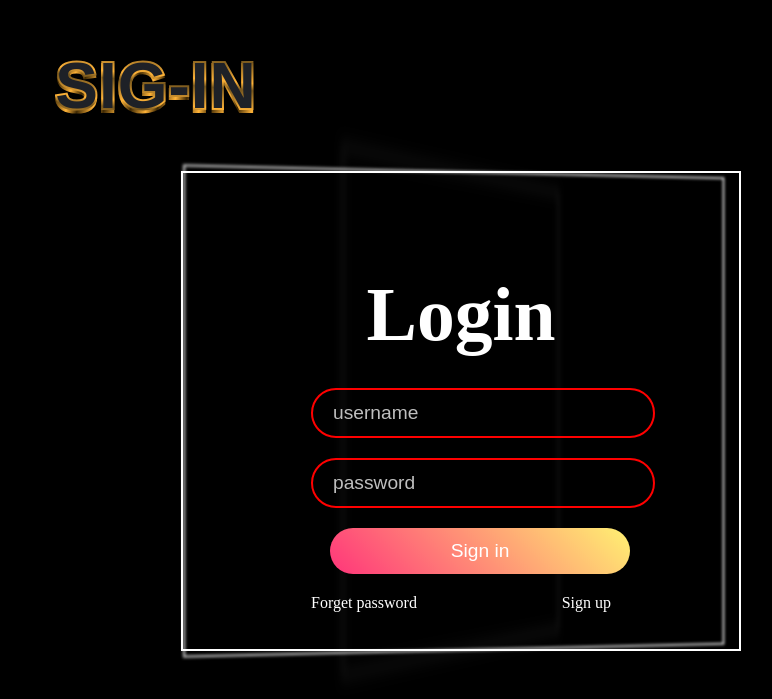
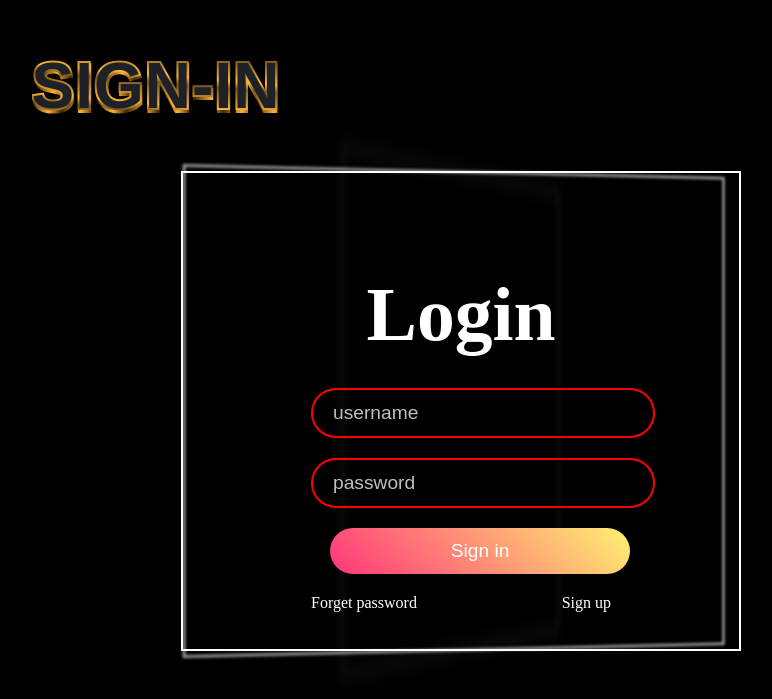
Before and after one commit to sheyam2/PUGB, a plain HTML site: page index.html in a window 1280 px wide. Shown: the part 1724-2423 px from the top of the page, without its empty margins (389-1161 px from the left). Drawn offline with nearby package versions, Linux system fonts and the light colour scheme; a script that the page names is missing.

Commit message:
Update index.html

```diff
--- a/index.html
+++ b/index.html
@@ -103,8 +103,8 @@
     </section>
 <section id="sign-in" class="section">
   <div class="wrapper">
-    <div class="bg"> SIG-IN </div>
-    <div class="fg"> SIG-IN </div>
+    <div class="bg"> SIGN-IN </div>
+    <div class="fg"> SIGN-IN </div>
   </div>
   <div class="container">
     <i class="decorative" style="--clr:#00ff0a;"></i>
```
